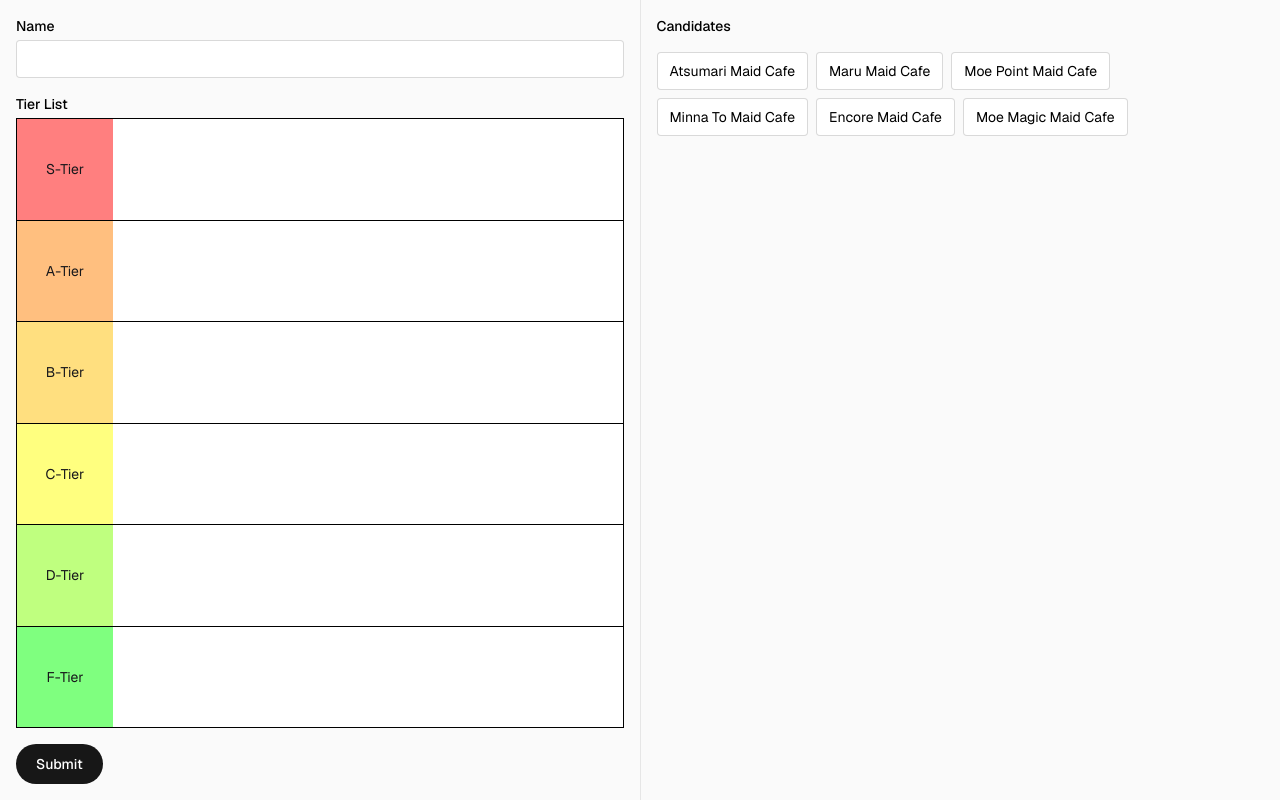
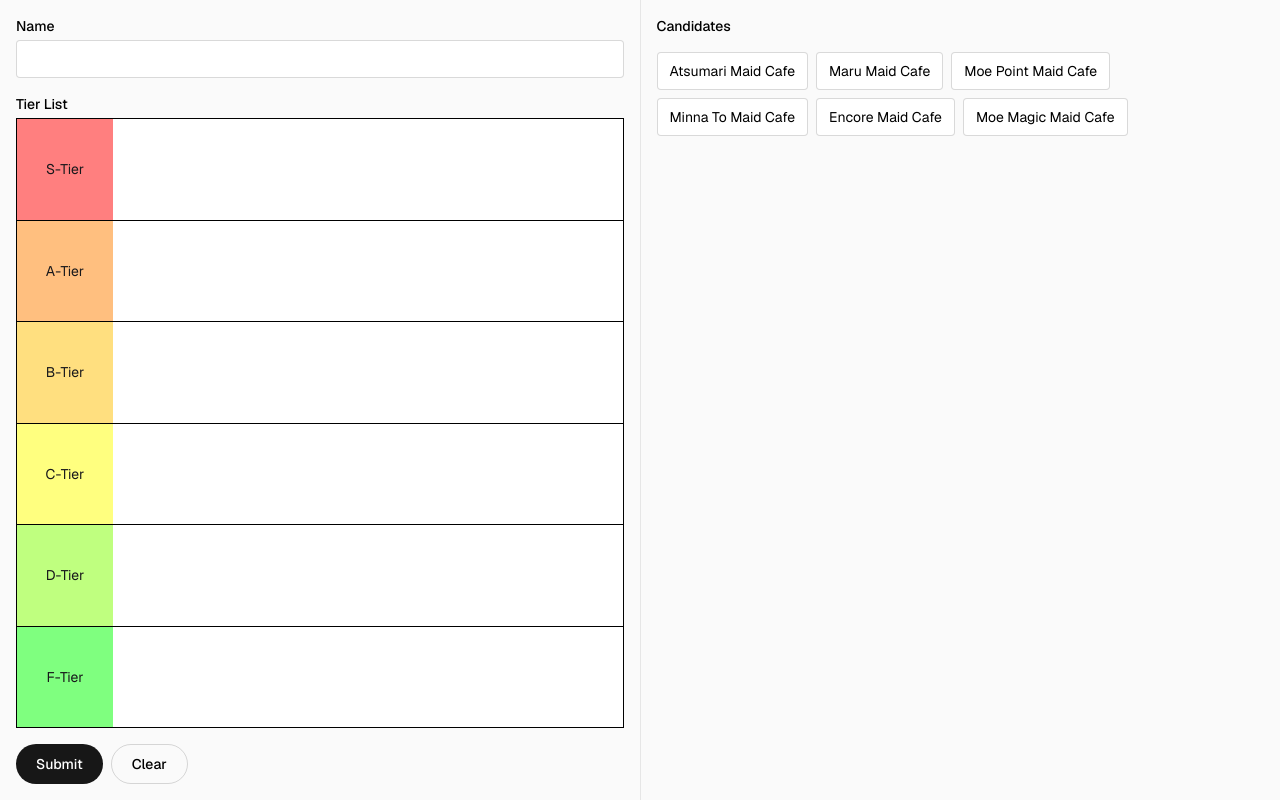
Before and after one commit to MeganeMidori/ranked-choice-tier-list, a Next.js app: page / in a window 1280 px wide. Built offline with nearby package versions, Linux system fonts and the light colour scheme.

Commit message:
name candidate drag and drop

```diff
--- a/app/page.tsx
+++ b/app/page.tsx
@@ -1,10 +1,13 @@
 import TierList from "@/components/tier-list";
 import CandidateList from "@/components/candidate-list";
+import { TierListProvider } from "@/components/tier-list-context";
+import ClearButton from "@/components/clear-button";
 
 export default function Home() {
   return (
+    <TierListProvider>
       <div className="flex flex-1 flex-col bg-zinc-50 font-sans md:flex-row dark:bg-black">
-      <section className="flex flex-1 flex-col gap-4 border-b border-black/[.08] p-4 md:border-r md:border-b-0 dark:border-white/[.145]">
+        <form className="flex flex-1 flex-col gap-4 border-b border-black/[.08] p-4 md:border-r md:border-b-0 dark:border-white/[.145]">
           <label className="flex flex-col gap-1 text-sm font-medium text-black dark:text-zinc-50">
             Name
             <input
@@ -19,15 +22,16 @@ export default function Home() {
             </h2>
             <TierList />
           </div>
-        <div>
+          <div className="flex gap-2">
             <button
               type="button"
               className="h-10 rounded-full bg-foreground px-5 text-sm font-medium text-background transition-colors hover:bg-[#383838] dark:hover:bg-[#ccc]"
             >
               Submit
             </button>
+            <ClearButton />
           </div>
-      </section>
+        </form>
         <section className="flex flex-1 flex-col gap-4 p-4">
           <h2 className="text-sm font-medium text-black dark:text-zinc-50">
             Candidates
@@ -35,5 +39,6 @@ export default function Home() {
           <CandidateList />
         </section>
       </div>
+    </TierListProvider>
   );
 }
--- /dev/null
+++ b/components/candidate-chip.tsx
@@ -0,0 +1,34 @@
+"use client";
+
+import { CANDIDATE_DRAG_TYPE, type Candidate } from "@/lib/candidates";
+import { useTierList } from "@/components/tier-list-context";
+
+export default function CandidateChip({
+  candidate,
+  className = "",
+}: {
+  candidate: Candidate;
+  className?: string;
+}) {
+  const { state, dispatch } = useTierList();
+  const isDragging = state.draggingId === candidate.id;
+
+  return (
+    <div
+      draggable
+      onDragStart={(e) => {
+        e.dataTransfer.setData(CANDIDATE_DRAG_TYPE, candidate.id);
+        e.dataTransfer.effectAllowed = "move";
+        dispatch({ type: "dragStart", candidateId: candidate.id });
+      }}
+      onDragEnd={() => dispatch({ type: "dragEnd" })}
+      className={`cursor-grab rounded border px-3 py-2 text-sm active:cursor-grabbing ${
+        isDragging
+          ? "border-blue-500 bg-blue-100 text-black ring-2 ring-blue-500 dark:bg-blue-950 dark:text-zinc-50"
+          : className
+      }`}
+    >
+      {candidate.name}
+    </div>
+  );
+}
--- a/components/candidate-list.tsx
+++ b/components/candidate-list.tsx
@@ -1,24 +1,39 @@
-import config from "@/config/candidates.json";
+"use client";
 
-type Candidate = {
-  // Stored in the votes table's tier columns, so keep it stable once voting starts.
-  id: string;
-  name: string;
-};
-
-const candidates: Candidate[] = config.candidates;
+import { candidates, CANDIDATE_DRAG_TYPE } from "@/lib/candidates";
+import { useTierList } from "@/components/tier-list-context";
+import CandidateChip from "@/components/candidate-chip";
 
 export default function CandidateList() {
+  const { state, dispatch } = useTierList();
+  const placedIds = new Set(state.placements.filter((p) => p.tier !== null).map((p) => p.id));
+
   return (
-    <ul className="flex flex-wrap gap-2">
-      {candidates.map((candidate) => (
-        <li
-          key={candidate.id}
-          className="rounded border border-black/[.15] bg-white px-3 py-2 text-sm text-black dark:border-white/[.2] dark:bg-zinc-900 dark:text-zinc-50"
-        >
-          {candidate.name}
-        </li>
-      ))}
+    <ul
+      // Dropping a placed candidate back here removes it from the tier list.
+      onDragOver={(e) => {
+        if (e.dataTransfer.types.includes(CANDIDATE_DRAG_TYPE)) e.preventDefault();
+      }}
+      onDrop={(e) => {
+        e.preventDefault();
+        dispatch({
+          type: "place",
+          candidateId: e.dataTransfer.getData(CANDIDATE_DRAG_TYPE),
+          tierLabel: null,
+        });
+      }}
+      className="flex min-h-20 flex-1 flex-wrap content-start gap-2"
+    >
+      {candidates
+        .filter((candidate) => !placedIds.has(candidate.id))
+        .map((candidate) => (
+          <li key={candidate.id}>
+            <CandidateChip
+              candidate={candidate}
+              className="border-black/[.15] bg-white text-black dark:border-white/[.2] dark:bg-zinc-900 dark:text-zinc-50"
+            />
+          </li>
+        ))}
     </ul>
   );
 }
--- /dev/null
+++ b/components/clear-button.tsx
@@ -0,0 +1,18 @@
+"use client";
+
+import { useTierList } from "@/components/tier-list-context";
+
+// A native reset button clears the form's inputs; the tier list lives in React state, so reset it too.
+export default function ClearButton() {
+  const { dispatch } = useTierList();
+
+  return (
+    <button
+      type="reset"
+      onClick={() => dispatch({ type: "reset" })}
+      className="h-10 rounded-full border border-black/[.15] px-5 text-sm font-medium text-black transition-colors hover:bg-black/[.05] dark:border-white/[.2] dark:text-zinc-50 dark:hover:bg-white/[.08]"
+    >
+      Clear
+    </button>
+  );
+}
--- /dev/null
+++ b/components/tier-list-context.tsx
@@ -0,0 +1,82 @@
+"use client";
+
+import { createContext, useContext, useEffect, useReducer } from "react";
+import { candidates } from "@/lib/candidates";
+
+export const tiers = [
+  { label: "S-Tier", color: "#ff7f7f" },
+  { label: "A-Tier", color: "#ffbf7f" },
+  { label: "B-Tier", color: "#ffdf7f" },
+  { label: "C-Tier", color: "#ffff7f" },
+  { label: "D-Tier", color: "#bfff7f" },
+  { label: "F-Tier", color: "#7fff7f" },
+] as const;
+
+export type TierLabel = (typeof tiers)[number]["label"];
+
+// Every candidate's tier, or null when it hasn't been placed. Within a tier, array order is display order.
+export type Placement = { id: string; tier: TierLabel | null };
+
+export type TierListState = {
+  placements: Placement[];
+  // Id of the candidate currently being dragged, if any.
+  draggingId: string | null;
+};
+
+export type TierListAction =
+  // Moves a candidate into a tier, or back to the unplaced pool when tierLabel is null.
+  | { type: "place"; candidateId: string; tierLabel: TierLabel | null }
+  // Clears every tier, returning all candidates to the unplaced pool.
+  | { type: "reset" }
+  | { type: "dragStart"; candidateId: string }
+  | { type: "dragEnd" };
+
+type TierListContextValue = {
+  state: TierListState;
+  dispatch: React.Dispatch<TierListAction>;
+};
+
+const TierListContext = createContext<TierListContextValue | null>(null);
+
+const emptyPlacements: Placement[] = candidates.map((c) => ({ id: c.id, tier: null }));
+
+const initialState: TierListState = { placements: emptyPlacements, draggingId: null };
+
+export function tierListReducer(state: TierListState, action: TierListAction): TierListState {
+  switch (action.type) {
+    case "place": {
+      const { candidateId, tierLabel } = action;
+      // The dragged element may unmount on drop and never fire dragend, so clear it here too.
+      if (!state.placements.some((p) => p.id === candidateId)) return { ...state, draggingId: null };
+
+      // Move the entry to the end so it appears last in its new tier.
+      const placements = [
+        ...state.placements.filter((p) => p.id !== candidateId),
+        { id: candidateId, tier: tierLabel },
+      ];
+      return { placements, draggingId: null };
+    }
+    case "reset":
+      return { ...state, placements: emptyPlacements };
+    case "dragStart":
+      return { ...state, draggingId: action.candidateId };
+    case "dragEnd":
+      return { ...state, draggingId: null };
+  }
+}
+
+export function TierListProvider({ children }: { children: React.ReactNode }) {
+  const [state, dispatch] = useReducer(tierListReducer, initialState);
+
+  useEffect(() => {
+    console.log("Tier list:", state.placements);
+  }, [state.placements]);
+
+  return <TierListContext value={{ state, dispatch }}>{children}</TierListContext>;
+}
+
+export function useTierList() {
+  const context = useContext(TierListContext);
+  if (!context) throw new Error("useTierList must be used within a TierListProvider");
+  return context;
+}
--- a/components/tier-list.tsx
+++ b/components/tier-list.tsx
@@ -1,13 +1,16 @@
-const tiers = [
-  { label: "S-Tier", color: "#ff7f7f" },
-  { label: "A-Tier", color: "#ffbf7f" },
-  { label: "B-Tier", color: "#ffdf7f" },
-  { label: "C-Tier", color: "#ffff7f" },
-  { label: "D-Tier", color: "#bfff7f" },
-  { label: "F-Tier", color: "#7fff7f" },
-];
+"use client";
+
+import { useState } from "react";
+import { candidates, CANDIDATE_DRAG_TYPE } from "@/lib/candidates";
+import { tiers, useTierList } from "@/components/tier-list-context";
+import CandidateChip from "@/components/candidate-chip";
+
+const candidatesById = new Map(candidates.map((c) => [c.id, c]));
 
 export default function TierList() {
+  const { state, dispatch } = useTierList();
+  const [dragOverTier, setDragOverTier] = useState<string | null>(null);
+
   return (
     <div className="flex flex-1 flex-col border border-black bg-white">
       {tiers.map((tier) => (
@@ -18,7 +21,36 @@ export default function TierList() {
           >
             {tier.label}
           </div>
-          <div className="flex flex-1 flex-wrap items-center gap-1 bg-white p-1" />
+          <div
+            onDragOver={(e) => {
+              if (!e.dataTransfer.types.includes(CANDIDATE_DRAG_TYPE)) return;
+              e.preventDefault();
+              setDragOverTier(tier.label);
+            }}
+            onDragLeave={() => setDragOverTier(null)}
+            onDrop={(e) => {
+              e.preventDefault();
+              setDragOverTier(null);
+              dispatch({
+                type: "place",
+                candidateId: e.dataTransfer.getData(CANDIDATE_DRAG_TYPE),
+                tierLabel: tier.label,
+              });
+            }}
+            className={`flex flex-1 flex-wrap items-center gap-1 p-1 ${
+              dragOverTier === tier.label ? "bg-zinc-100" : "bg-white"
+            }`}
+          >
+            {state.placements
+              .filter((p) => p.tier === tier.label)
+              .map(({ id }) => (
+                <CandidateChip
+                  key={id}
+                  candidate={candidatesById.get(id)!}
+                  className="border-black/[.15] bg-white text-black"
+                />
+              ))}
+          </div>
         </div>
       ))}
     </div>
--- /dev/null
+++ b/lib/candidates.ts
@@ -0,0 +1,12 @@
+import config from "@/config/candidates.json";
+
+export type Candidate = {
+  // Stored in the votes table's tier columns, so keep it stable once voting starts.
+  id: string;
+  name: string;
+};
+
+export const candidates: Candidate[] = config.candidates;
+
+// MIME type for the candidate id carried in drag-and-drop dataTransfer.
+export const CANDIDATE_DRAG_TYPE = "application/x-candidate-id";
```
Lines whose indentation alone changed are shown as unchanged.
